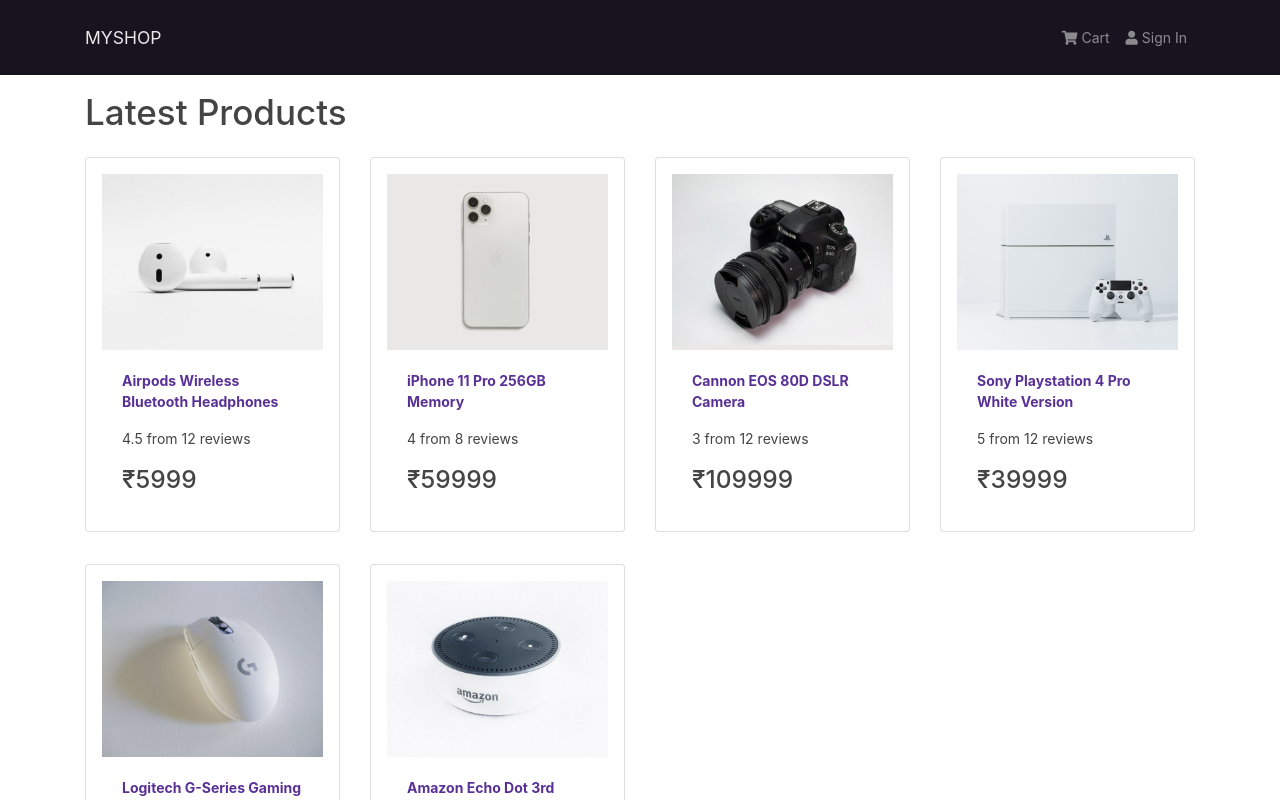
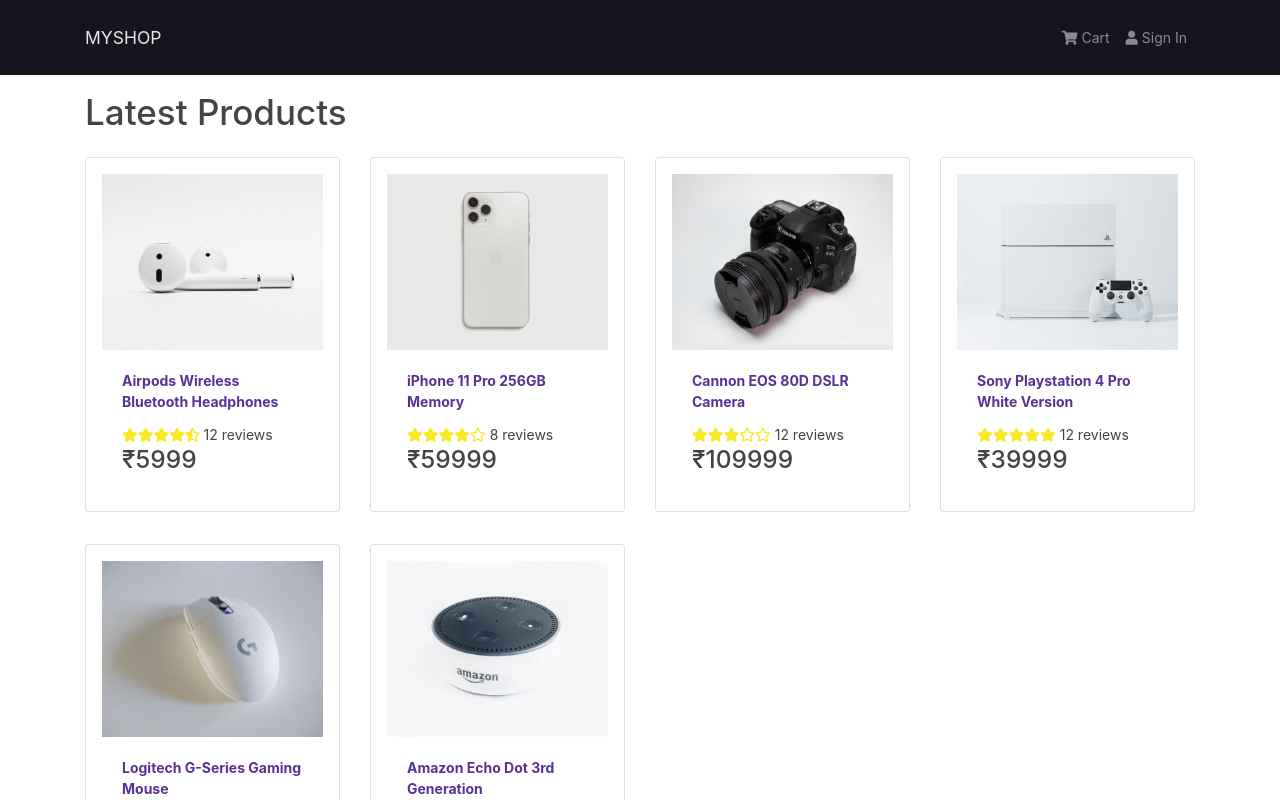
Before and after one commit to nawanit123/onlineshop, a React (Create React App) app in the folder frontend/: page / in a window 1280 px wide. Shown: the top 800 px of the page. Built offline with nearby package versions, Linux system fonts and the light colour scheme.

Commit message:
Added ratings stars and funtionality with a seperate component

```diff
--- a/frontend/src/components/Product.js
+++ b/frontend/src/components/Product.js
@@ -1,5 +1,6 @@
 import React from 'react';
 import { Card } from 'react-bootstrap';
+import Rating from './Rating';
 
 const Product = ({ product }) => {
   return (
@@ -15,9 +16,10 @@
         </a>
 
         <Card.Text as="div">
-          <div className="my-3">
-            {product.rating} from {product.numReviews} reviews
-          </div>
+          <Rating
+            value={product.rating}
+            text={`${product.numReviews} reviews`}
+          />
         </Card.Text>
 
         <Card.Text as="h3">&#8377;{product.price}</Card.Text>
--- /dev/null
+++ b/frontend/src/components/Rating.js
@@ -0,0 +1,82 @@
+import React from 'react';
+import PropTypes from 'prop-types';
+
+const Rating = ({ value, text, color }) => {
+  return (
+    <div className="rating">
+      <span>
+        <i
+          style={{ color }}
+          className={
+            value >= 1
+              ? 'fas fa-star'
+              : value >= 0.5
+              ? 'fas fa-star-half-alt'
+              : 'far fa-star'
+          }
+        ></i>
+      </span>
+      <span>
+        <i
+          style={{ color }}
+          className={
+            value >= 2
+              ? 'fas fa-star'
+              : value >= 1.5
+              ? 'fas fa-star-half-alt'
+              : 'far fa-star'
+          }
+        ></i>
+      </span>
+      <span>
+        <i
+          style={{ color }}
+          className={
+            value >= 3
+              ? 'fas fa-star'
+              : value >= 2.5
+              ? 'fas fa-star-half-alt'
+              : 'far fa-star'
+          }
+        ></i>
+      </span>
+      <span>
+        <i
+          style={{ color }}
+          className={
+            value >= 4
+              ? 'fas fa-star'
+              : value >= 3.5
+              ? 'fas fa-star-half-alt'
+              : 'far fa-star'
+          }
+        ></i>
+      </span>
+      <span>
+        <i
+          style={{ color }}
+          className={
+            value >= 5
+              ? 'fas fa-star'
+              : value >= 4.5
+              ? 'fas fa-star-half-alt'
+              : 'far fa-star'
+          }
+        ></i>
+      </span>
+      <span> {text && text}</span>
+    </div>
+  );
+};
+
+Rating.defaultProps = {
+  color: '#f8e825',
+};
+
+Rating.propTypes = {
+  value: PropTypes.number.isRequired,
+  text: PropTypes.string.isRequired,
+  color: PropTypes.string,
+};
+
+export default Rating;
--- a/frontend/src/screens/HomeScreen.js
+++ b/frontend/src/screens/HomeScreen.js
@@ -9,7 +9,7 @@
       <h1>Latest Products</h1>
       <Row>
         {products.map((product) => (
-          <Col sm={12} md={6} lg={4} xl={3}>
+          <Col key={product._id} sm={12} md={6} lg={4} xl={3}>
             <Product product={product} />
           </Col>
         ))}
```
Also changed, not shown: 1 other file (tests, documents, lock files or other folders).
